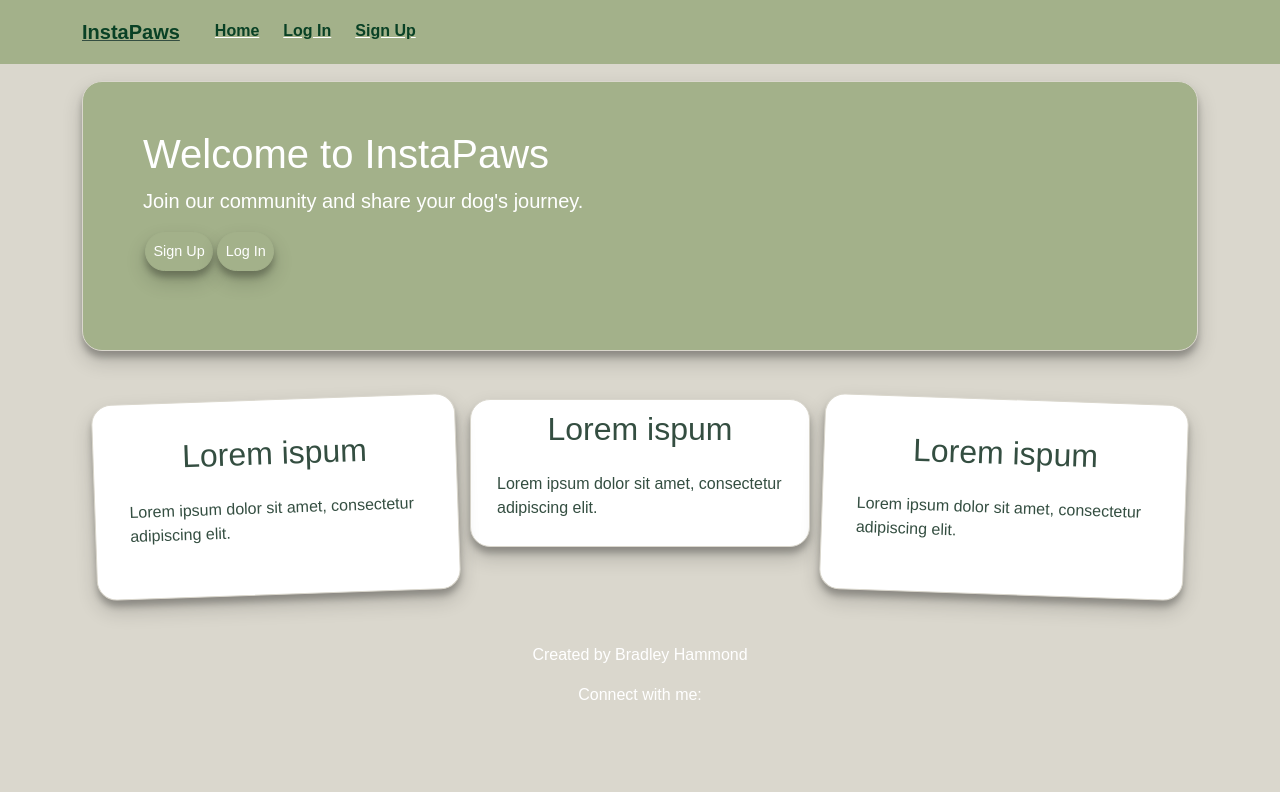
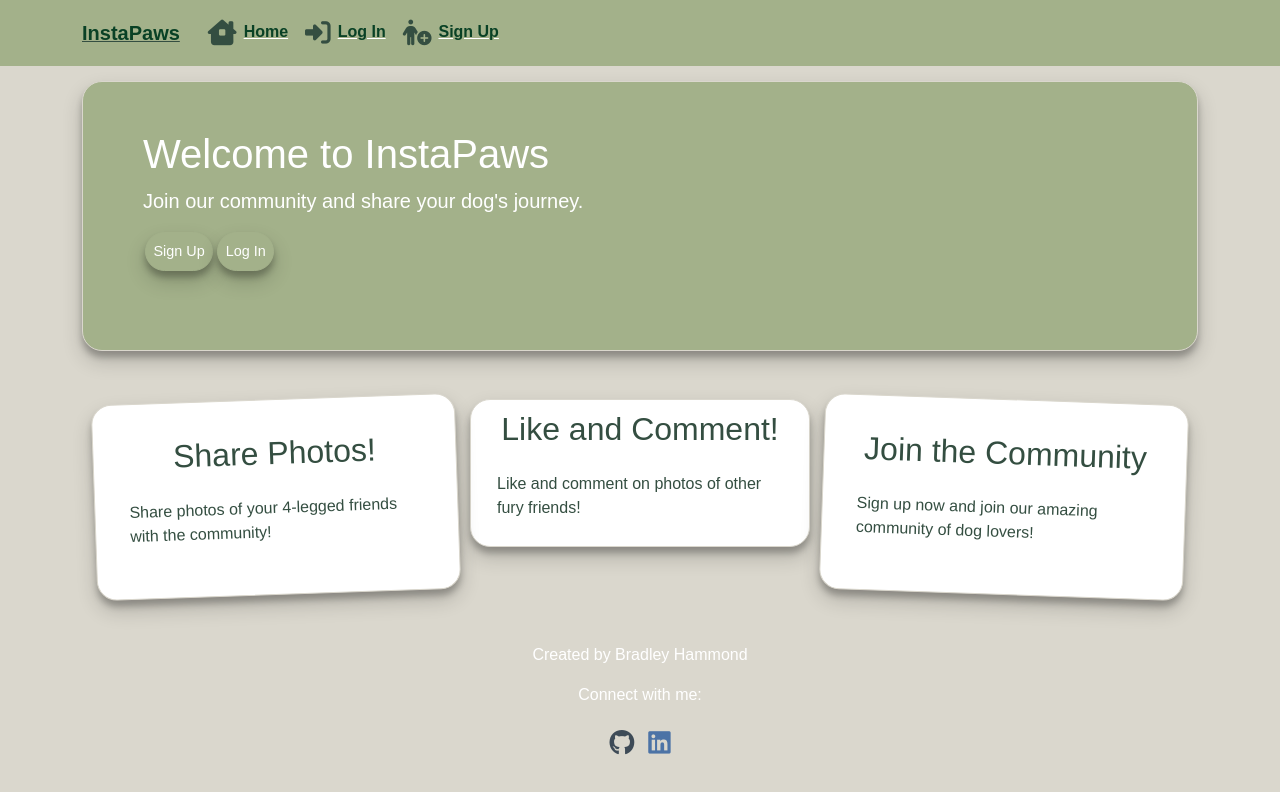
Before and after one commit to Brad-Hammond/instapawsapp, a React (Create React App) app: page / in a window 1280 px wide. Shown: the top 792 px of the page. Built offline with nearby package versions, Linux system fonts and the light colour scheme; no server answers.

Commit message:
Feat: Imported font awsome and removed lorem ispum

```diff
--- a/src/components/HomePage.js
+++ b/src/components/HomePage.js
@@ -8,6 +8,8 @@ import Row from "react-bootstrap/Row";
 import Col from "react-bootstrap/Col";
 import Container from "react-bootstrap/Container";
 import { CSSTransition } from "react-transition-group";
+import '@fortawesome/fontawesome-free/css/all.min.css';
+
 
 const HomePage = () => {
   const currentUser = useCurrentUser();
@@ -66,9 +68,9 @@ const HomePage = () => {
               className={`${appStyles.Content} ${styles.HomePromptOne} ${styles.HomePrompt}`}
             >
               <div className="p-4">
-                <h2 className="text-center">Lorem ispum</h2>
+                <h2 className="text-center">Share Photos!</h2>
                 <p className="mt-4">
-                  Lorem ipsum dolor sit amet, consectetur adipiscing elit.
+                Share photos of your 4-legged friends with the community!
                 </p>
               </div>
             </Col>
@@ -76,9 +78,9 @@ const HomePage = () => {
               <div
                 className={`${appStyles.Content} ${styles.HomePrompt}`}
               >
-                <h2 className="text-center">Lorem ispum</h2>
+                <h2 className="text-center">Like and Comment!</h2>
                 <p className="m-3 mt-4">
-                  Lorem ipsum dolor sit amet, consectetur adipiscing elit.
+                  Like and comment on photos of other fury friends!
                 </p>
               </div>
             </Col>
@@ -88,9 +90,9 @@ const HomePage = () => {
               className={`${appStyles.Content} ${styles.HomePromptThree} ${styles.HomePrompt}`}
             >
               <div className="p-4">
-                <h2 className="text-center">Lorem ispum</h2>
+                <h2 className="text-center">Join the Community</h2>
                 <p className="mt-4">
-                  Lorem ipsum dolor sit amet, consectetur adipiscing elit.
+                  Sign up now and join our amazing community of dog lovers!
                 </p>
               </div>
             </Col>
```
